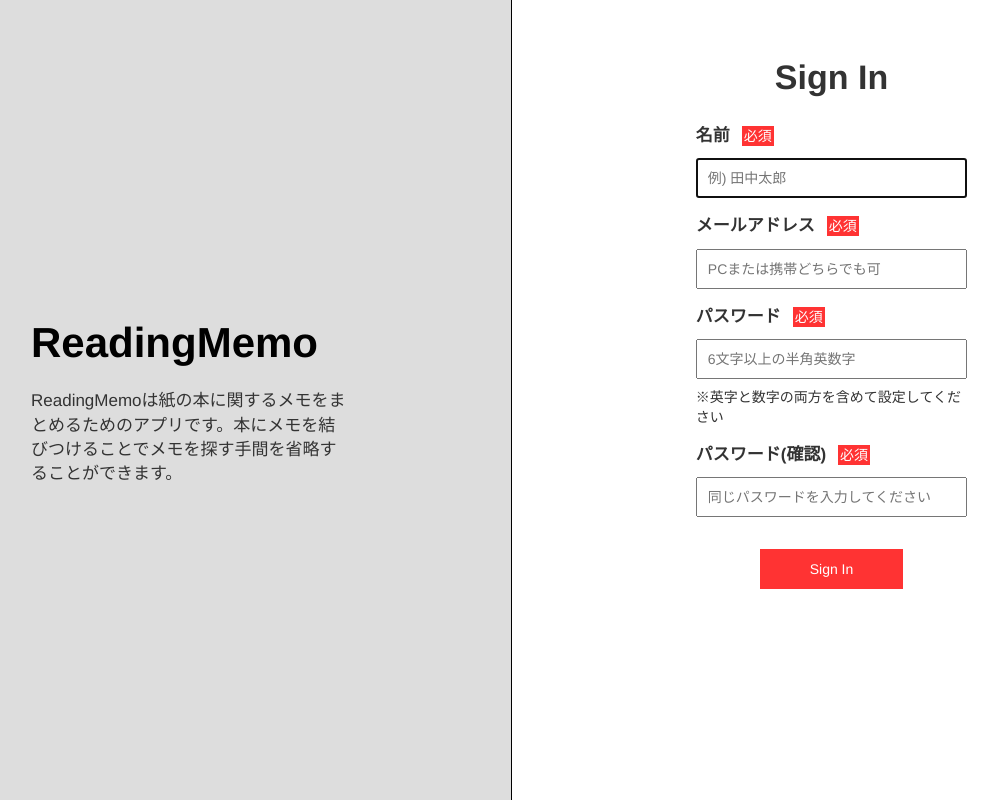
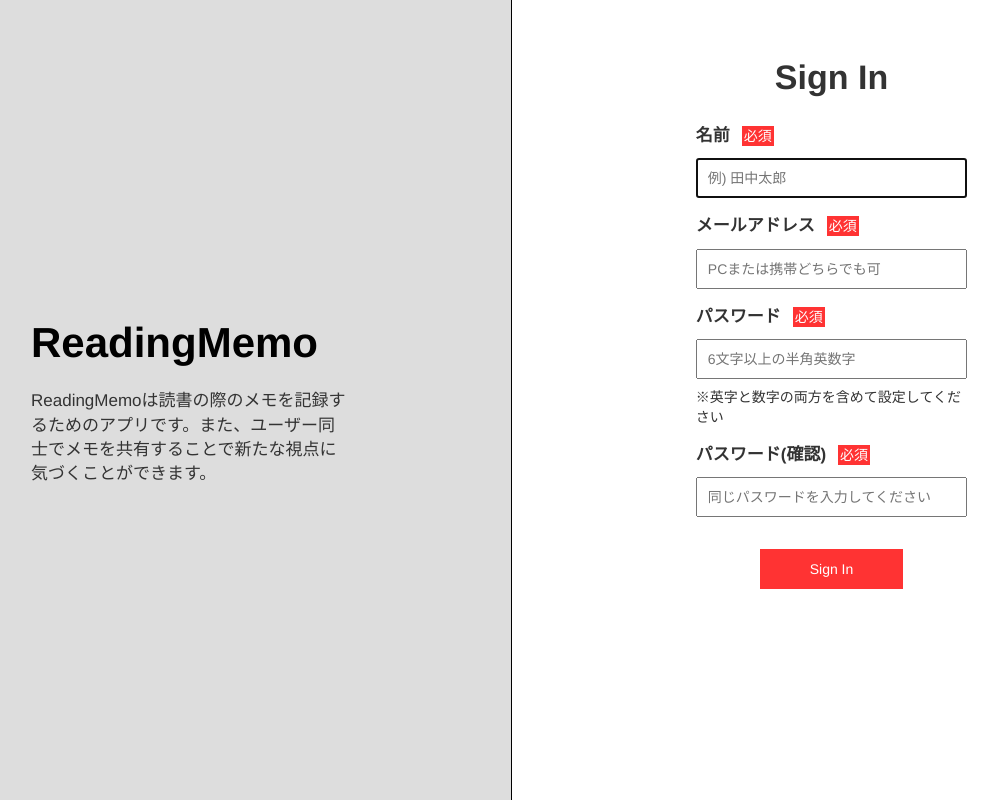
Before and after one commit to shoichi3/reading_memo, a Rails app: page /users/sign_up in a window 1280 px wide. Shown: the whole page, without its empty margins (129-1127 px from the left). Run offline with Rails 7, Linux system fonts and the light colour scheme; style sheets or scripts are compiled from the project's sources.

Commit message:
アプリの説明文の修正

```diff
--- a/app/views/common/_app-info.html.erb
+++ b/app/views/common/_app-info.html.erb
@@ -1,6 +1,6 @@
 <div class="left-page">
   <%= link_to 'ReadingMemo', '/', class: 'second-logo' %>
   <div class='introduction'>
-    ReadingMemoは紙の本に関するメモをまとめるためのアプリです。本にメモを結びつけることでメモを探す手間を省略することができます。
+    ReadingMemoは読書の際のメモを記録するためのアプリです。また、ユーザー同士でメモを共有することで新たな視点に気づくことができます。
   </div>
 </div>
--- a/app/views/users/index.html.erb
+++ b/app/views/users/index.html.erb
@@ -4,8 +4,8 @@
   <div class='top-comment'>
     <span>
       より良い読書のためのメモ管理アプリ<br>
+      ユーザー同士でメモを共有することで新たな視点に気づくことができます
     </span>
-    一冊の本に関するメモを一元管理できます
   </div>
 </div>
 
```
